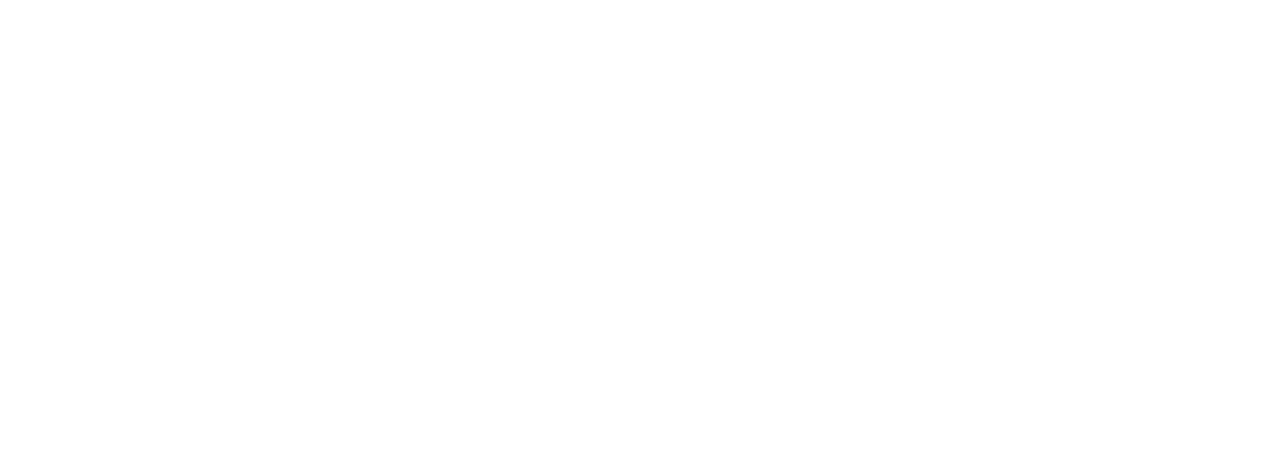
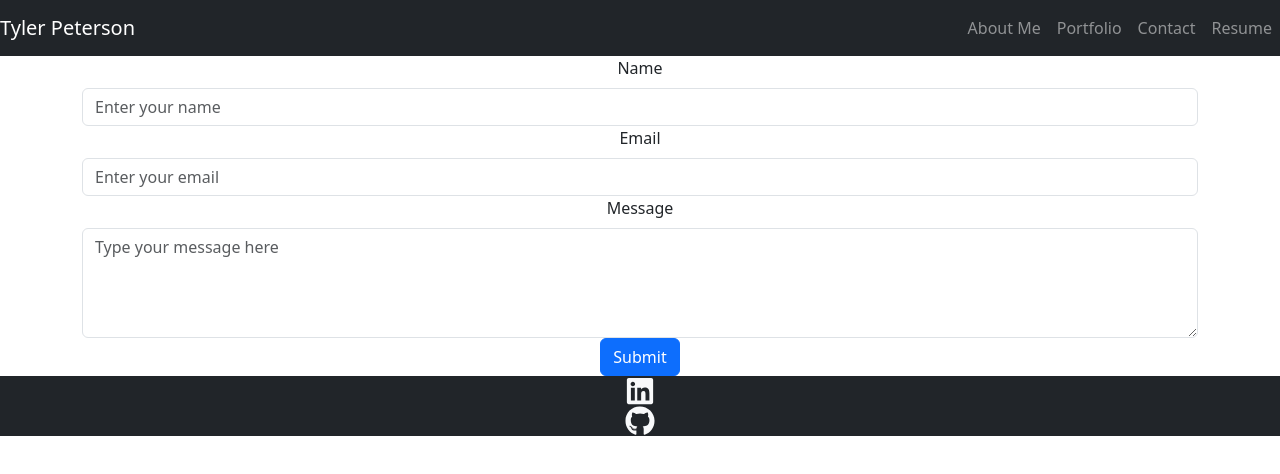
Before and after one commit to tylerpeterson8791/portfolio, a React (Vite) app: page /contact in a window 1280 px wide. Shown: the top 474 px of the page. Built offline with nearby package versions, Linux system fonts and the light colour scheme.

Commit message:
added Contact Page.  Haven't styled or decided how to handle submission yet.

```diff
--- a/src/pages/Contact.jsx
+++ b/src/pages/Contact.jsx
@@ -1,9 +1,81 @@
-export default function Contact() {
+//I DON'T KNOW WHAT TO DO WITH THE SUBMISSIONS AS OF YET.  BUILT INFRASTRUCTURE TO HANDLE IT FOR NOW.
+//MAYBE USE EMAIL SENDER?  DON'T THINK WE SHOULD USE DATABASE
+import React, { useState } from 'react';
+import { Container, Form, Button } from 'react-bootstrap';
+import Header from '../components/header';
+import Footer from '../components/footer';
+import "/node_modules/bootstrap/dist/css/bootstrap.min.css";
+// import './Contact.css'; // Create a separate CSS file for styling??
 
+const Contact = () => {
+  const [name, setName] = useState('');
+  const [email, setEmail] = useState('');
+  const [message, setMessage] = useState('');
 
-    return (
-      <>
+  const handleNameChange = (e) => {
+    setName(e.target.value);
+  };
 
-      </>
-    )
-  }
+  const handleEmailChange = (e) => {
+    setEmail(e.target.value);
+  };
+
+  const handleMessageChange = (e) => {
+    setMessage(e.target.value);
+  };
+
+  const handleSubmit = (e) => {
+    e.preventDefault();
+    // Handle form submission logic ONCE I DECIDE REVISIT!!!
+  };
+
+  return (
+    <div className="contact-page">
+      <Header />
+      <Container className="fluid content-container">
+        <Form onSubmit={handleSubmit}>
+          <Form.Group controlId="formName">
+            <Form.Label>Name</Form.Label>
+            <Form.Control
+              type="text"
+              placeholder="Enter your name"
+              value={name}
+              onChange={handleNameChange}
+              required
+            />
+          </Form.Group>
+
+          <Form.Group controlId="formEmail">
+            <Form.Label>Email</Form.Label>
+            <Form.Control
+              type="email"
+              placeholder="Enter your email"
+              value={email}
+              onChange={handleEmailChange}
+              required
+            />
+          </Form.Group>
+
+          <Form.Group controlId="formMessage">
+            <Form.Label>Message</Form.Label>
+            <Form.Control
+              as="textarea"
+              rows={4}
+              placeholder="Type your message here"
+              value={message}
+              onChange={handleMessageChange}
+              required
+            />
+          </Form.Group>
+
+          <Button variant="primary" type="submit">
+            Submit
+          </Button>
+        </Form>
+      </Container>
+      <Footer />
+    </div>
+  );
+};
+
+export default Contact;
```
Also changed, not shown: todo.txt (added).
